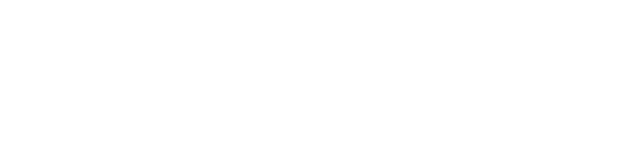
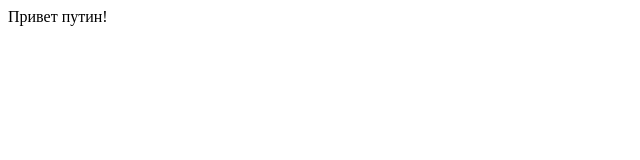
Before and after one commit to GT-party/yokai, a plain HTML site: page index.html in a window 1280 px wide. Shown: the whole page, without its empty margins (0-640 px from the left). Drawn offline with Linux system fonts and the light colour scheme.

Commit message:
Update index.html

```diff
--- a/index.html
+++ b/index.html
@@ -4,5 +4,5 @@
 </head>
 
 <body>
-
+    Привет путин!
 </body>
```
